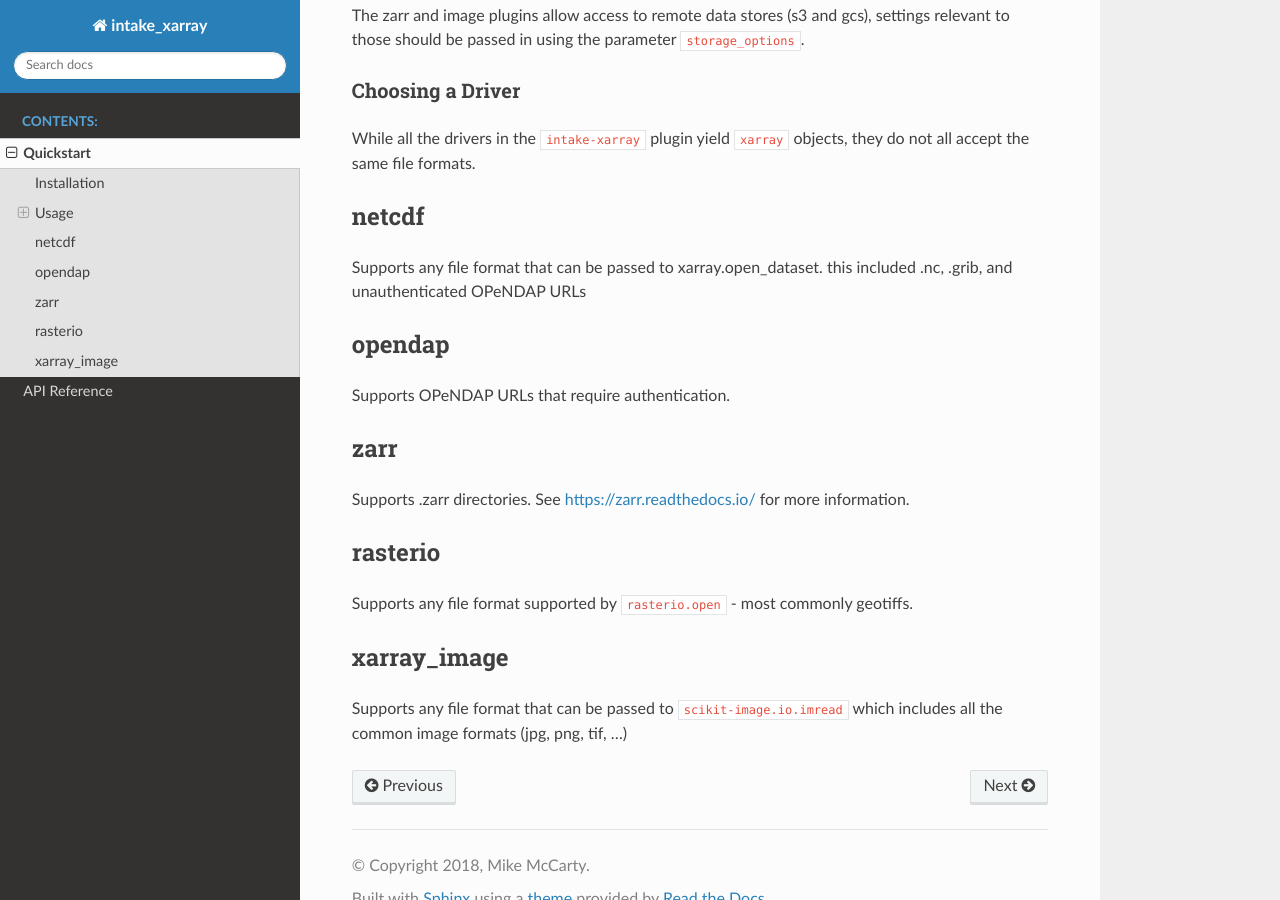
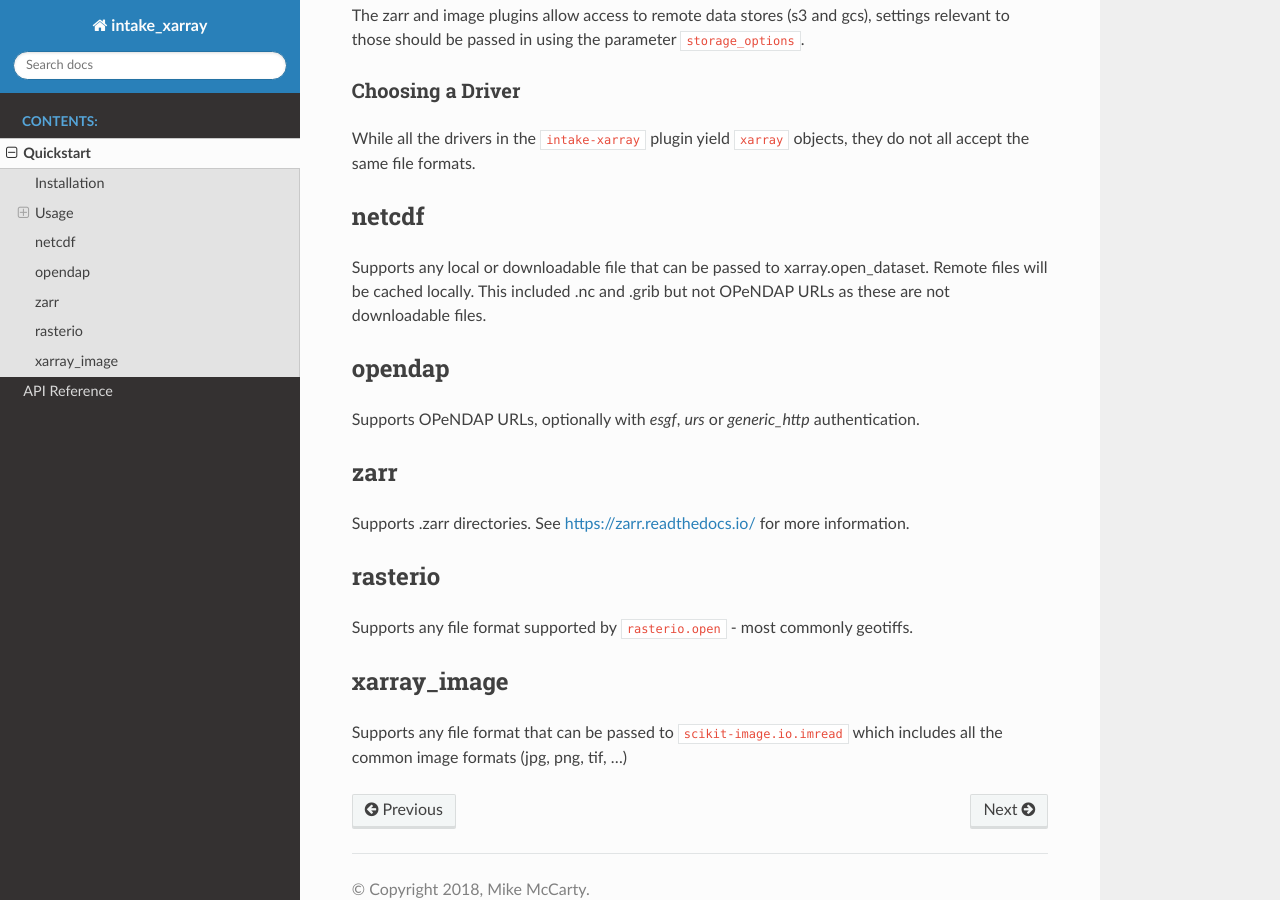
Before and after one commit to intake/intake-xarray, a Sphinx documentation site: the page built from docs/source/quickstart.rst, in a window 1280 px wide and 900 px high, scrolled down 704 px. Built offline with Sphinx 7.4.7 and the Read the Docs theme 2.0.0, drawn with Linux system fonts in a browser that asks for light colours; the version number could not be read and is left out.

Commit message:
fixed usage of netcdf and opendap drivers in doc
Due to #62, accessing OPeNDAP is not possible anymore using the
`netcdf`driver. But because of #57, this functionality is now included
in the `opendap` driver.

```diff
--- a/docs/source/quickstart.rst
+++ b/docs/source/quickstart.rst
@@ -51,13 +51,14 @@ objects, they do not all accept the same file formats.
 netcdf
 ------
 
-Supports any file format that can be passed to xarray.open_dataset. this
-included .nc, .grib, and unauthenticated OPeNDAP URLs
+Supports any local or downloadable file that can be passed to xarray.open_dataset.
+Remote files will be cached locally.
+This included .nc and .grib but not OPeNDAP URLs as these are not downloadable files.
 
 opendap
 -------
 
-Supports OPeNDAP URLs that require authentication.
+Supports OPeNDAP URLs, optionally with `esgf`, `urs` or `generic_http` authentication.
 
 zarr
 -----
```
